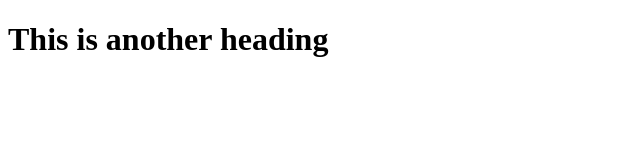
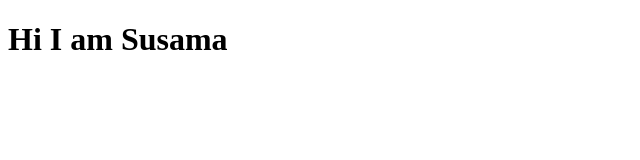
Before and after one commit to getsusama/myApp, a plain HTML site: page index.html in a window 1280 px wide. Shown: the whole page, without its empty margins (0-640 px from the left). Drawn offline with Linux system fonts and the light colour scheme.

Commit message:
Update index.html

```diff
--- a/index.html
+++ b/index.html
@@ -1,9 +1,9 @@
 <!DOCTYPE html>
 <html>
 	<head>
-		<title>Practice Portfolio</title>
+		<title>Susama Mondal</title>
 	</head>
 	<body>
-		<h1>This is another heading</h1>
+		<h1>Hi I am Susama</h1>
 	</body>
 </html>
```
